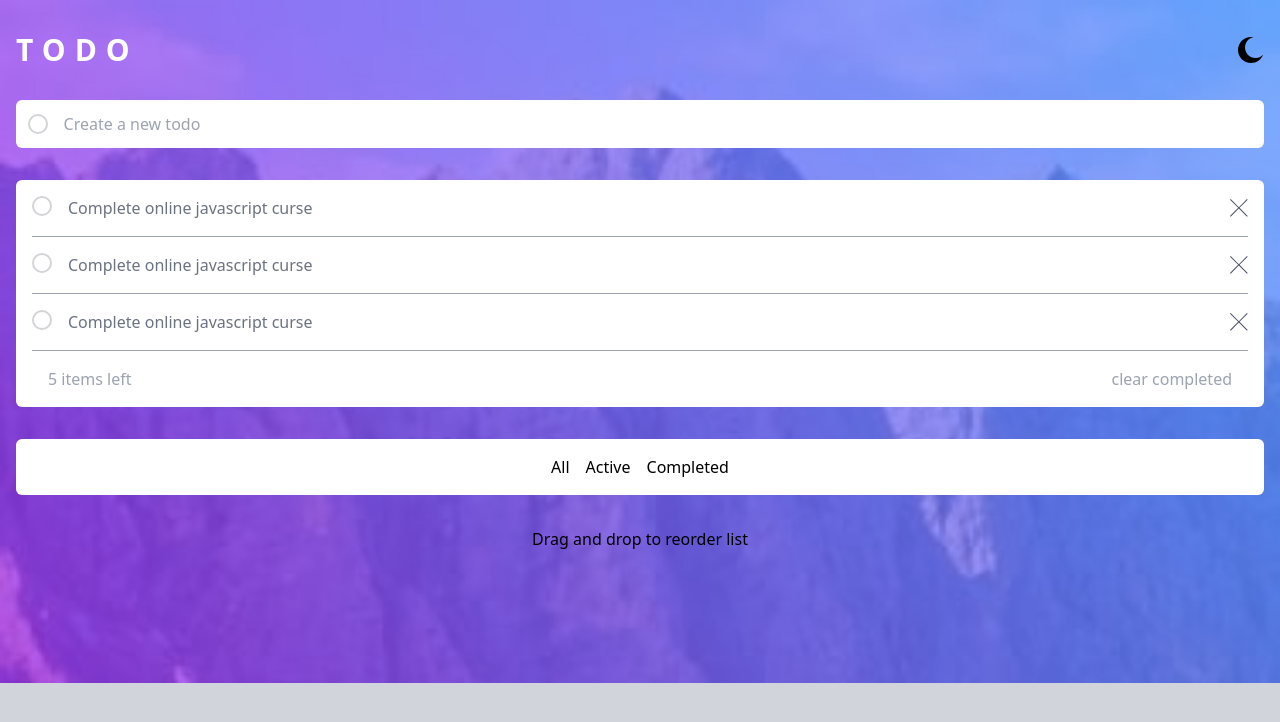
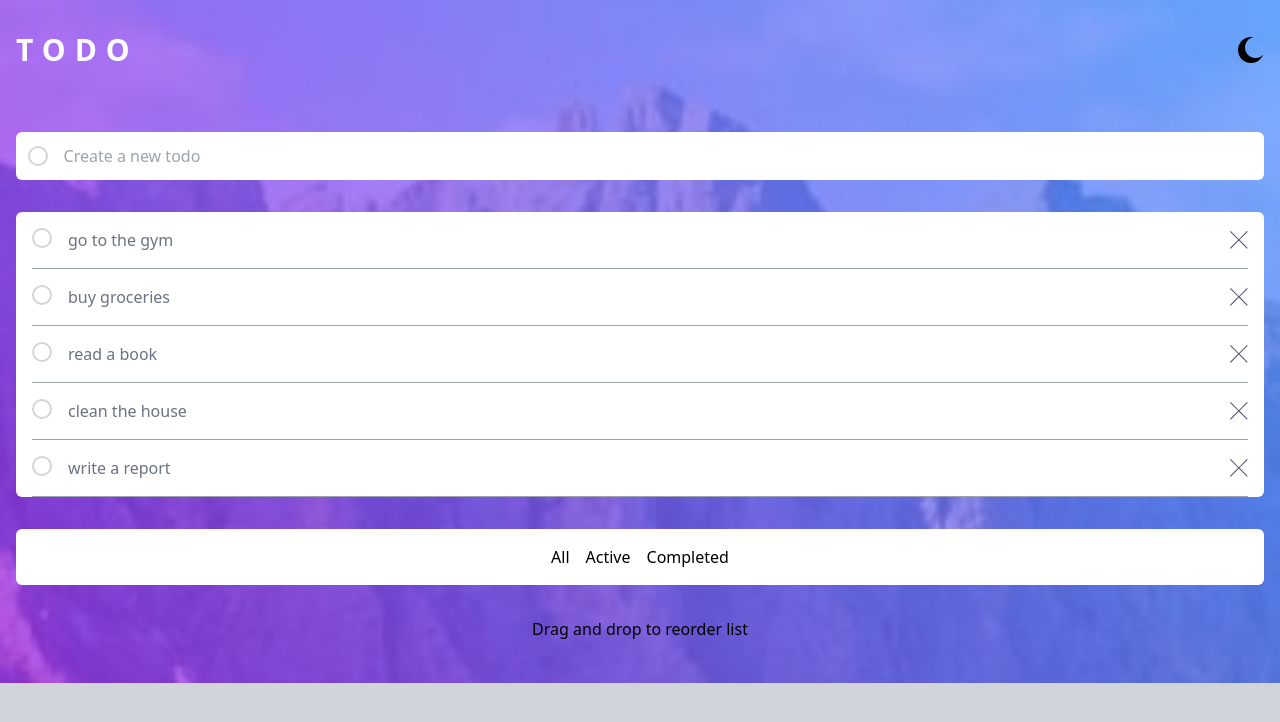
Before and after one commit to Ramonprog/todo-dnd-tailwind, a React (Vite) app: page / in a window 1280 px wide. Shown: the top 722 px of the page. Built offline with nearby package versions, Linux system fonts and the light colour scheme.

Commit message:
refatorando

```diff
--- a/src/App.tsx
+++ b/src/App.tsx
@@ -1,54 +1,37 @@
-import CrossIcon from './components/icons/CrossIcon'
-import MoonIcon from './components/icons/MoonIcon'
+/* eslint-disable @typescript-eslint/no-unused-vars */
+import { useState } from 'react'
+import Header from './components/Header'
+import TodoAdd from './components/TodoAdd'
+import TodoFilter from './components/TodoFilter'
+import TodoList from './components/TodoList'
+
 
 function App() {
 
+  const initialStateTodos = [
+    { id: 1, title: 'go to the gym', completed: false },
+    { id: 2, title: 'buy groceries', completed: true },
+    { id: 3, title: 'read a book', completed: false },
+    { id: 4, title: 'clean the house', completed: true },
+    { id: 5, title: 'write a report', completed: false }
+  ]
+
+  const [todo, setTodo] = useState(initialStateTodos)
+
   return (
     <div className="bg-[url('./assets/images/bg-mobile-light.jpg')] bg-no-repeat bg-contain min-h-screen bg-gray-300">
-      <header className="container mx-auto px-4 pt-8">
-        <div className="flex justify-between">
-          <h1 className="uppercase text-white text-3xl font-semibold tracking-[0.3em]">Todo</h1>
-          <button>
-            <MoonIcon color='#000' />
-          </button>
-        </div>
-        <form className="bg-white rounded-md p-3 my-8 flex gap-4 items-center">
-          <span className="rounded-full border-2 border-zinc-300 w-5 h-5 inline-block"></span>
-          <input type="text" placeholder="Create a new todo" className="w-full outline-none text-gray-500" />
-        </form>
-      </header>
+      <Header />
+      <TodoAdd setTodo={setTodo} />
+
       <main className="container mx-auto px-4">
-        <div className='bg-white rounded-md px-4 '>
-          <article className="flex gap-4 py-4 border-b-gray-400 border-b">
-            <button className="rounded-full border-2 border-zinc-300 w-5 h-5 inline-block"></button>
-            <p className="text-gray-500 grow">Complete online javascript curse</p>
-            <button className='ml-auto'> <CrossIcon /></button>
-          </article>
-          <article className="flex gap-4 py-4 border-b-gray-400 border-b">
-            <button className="rounded-full border-2 border-zinc-300 w-5 h-5 inline-block"></button>
-            <p className="text-gray-500 grow">Complete online javascript curse</p>
-            <button className='ml-auto'> <CrossIcon /></button>
-          </article>    <article className="flex gap-4 py-4 border-b-gray-400 border-b">
-            <button className="rounded-full border-2 border-zinc-300 w-5 h-5 inline-block"></button>
-            <p className="text-gray-500 grow">Complete online javascript curse</p>
-            <button className='ml-auto'> <CrossIcon /></button>
-          </article>
+        <TodoList todo={todo} />
+      </main>
 
-          <section className='py-4 px-4 flex justify-between'>
-            <span className='text-gray-400'>5 items left</span>
-            <button className='text-gray-400'>clear completed</button>
-          </section>
-        </div>
-      </main>
       <section className="container mx-auto px-4 mt-8">
-        <div className='bg-white p-4 rounded-md flex justify-center gap-4'>
-          <button className='hover:text-blue-600' >All</button>
-          <button className='hover:text-blue-600'>Active</button>
-          <button className='hover:text-blue-600'>Completed</button>
-        </div>
+        <TodoFilter />
       </section>
 
-      <p className="text-center mt-8">Drag and drop to reorder list</p>
+      <footer className="text-center mt-8">Drag and drop to reorder list</footer>
     </div>
   )
 }
--- /dev/null
+++ b/src/components/Header.tsx
@@ -0,0 +1,15 @@
+import MoonIcon from '../components/icons/MoonIcon'
+const Header = () => {
+    return (
+        <header className="container mx-auto px-4 pt-8">
+            <div className="flex justify-between">
+                <h1 className="uppercase text-white text-3xl font-semibold tracking-[0.3em]">Todo</h1>
+                <button>
+                    <MoonIcon color='#000' />
+                </button>
+            </div>
+        </header>
+    )
+}
+
+export default Header
--- /dev/null
+++ b/src/components/TodoAdd.tsx
@@ -0,0 +1,21 @@
+import { Dispatch, SetStateAction } from "react"
+import { item } from "../types"
+
+interface ITodoAdd {
+    setTodo: Dispatch<SetStateAction<item[]>>
+}
+
+
+// eslint-disable-next-line @typescript-eslint/no-unused-vars
+const TodoAdd = ({ setTodo }: ITodoAdd) => {
+    return (
+        <div className="container mx-auto px-4 pt-8">
+            <form className="bg-white rounded-md p-3 my-8 flex gap-4 items-center">
+                <span className="rounded-full border-2 border-zinc-300 w-5 h-5 inline-block"></span>
+                <input type="text" placeholder="Create a new todo" className="w-full outline-none text-gray-500" />
+            </form>
+        </div>
+    )
+}
+
+export default TodoAdd
--- /dev/null
+++ b/src/components/TodoComputed.tsx
@@ -0,0 +1,12 @@
+import React from 'react'
+
+const TodoComputed = () => {
+    return (
+        <section className='py-4 px-4 flex justify-between'>
+            <span className='text-gray-400'>5 items left</span>
+            <button className='text-gray-400'>clear completed</button>
+        </section>
+    )
+}
+
+export default TodoComputed
--- /dev/null
+++ b/src/components/TodoFilter.tsx
@@ -0,0 +1,13 @@
+import React from 'react'
+
+const TodoFilter = () => {
+    return (
+        <div className='bg-white p-4 rounded-md flex justify-center gap-4'>
+            <button className='hover:text-blue-600' >All</button>
+            <button className='hover:text-blue-600'>Active</button>
+            <button className='hover:text-blue-600'>Completed</button>
+        </div>
+    )
+}
+
+export default TodoFilter
--- /dev/null
+++ b/src/components/TodoList.tsx
@@ -0,0 +1,25 @@
+import { item } from '../types'
+import CrossIcon from './icons/CrossIcon'
+
+interface ITodoItem {
+    todo: item[]
+}
+
+
+
+const TodoList = ({ todo }: ITodoItem) => {
+    return (
+        <div className='bg-white rounded-md px-4 '>
+            {todo.map(item => (
+
+                <article key={item.id} className="flex gap-4 py-4 border-b-gray-400 border-b">
+                    <button className="rounded-full border-2 border-zinc-300 w-5 h-5 inline-block"></button>
+                    <p className="text-gray-500 grow">{item.title}</p>
+                    <button className='ml-auto'><CrossIcon /></button>
+                </article>
+            ))}
+        </div>
+    )
+}
+
+export default TodoList
--- /dev/null
+++ b/src/types.ts
@@ -0,0 +1,5 @@
+export type item = {
+  id: number;
+  title: string;
+  completed: boolean;
+};
```
